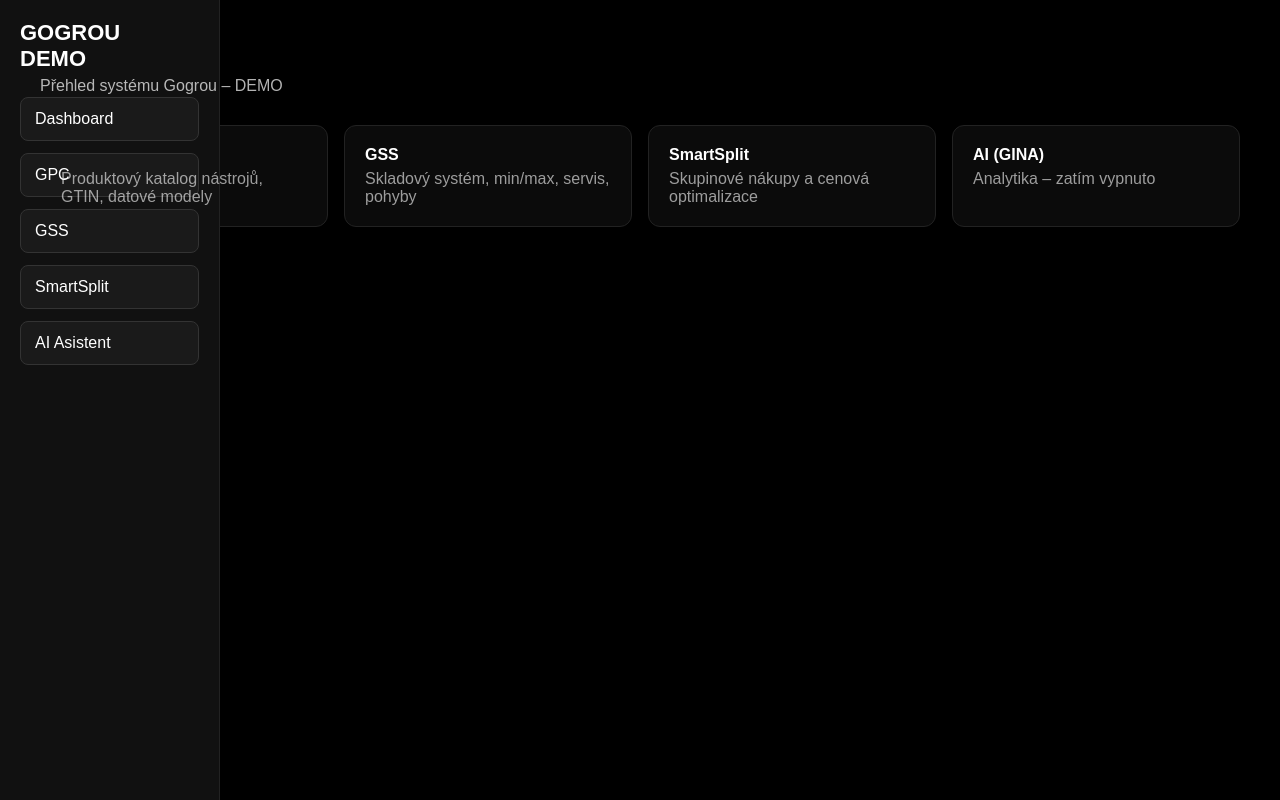
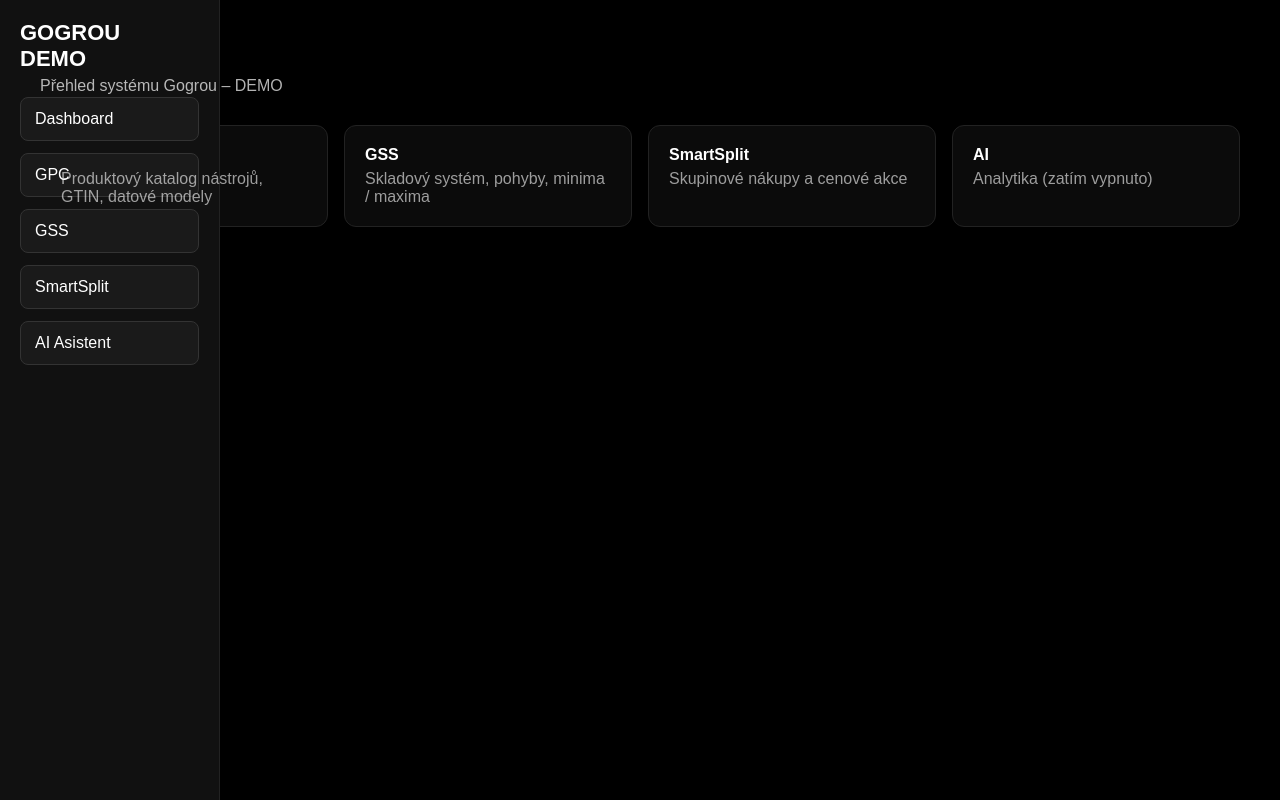
Before and after one commit to gogrou-app/gogrou-demo, a Next.js app: page /dashboard in a window 1280 px wide. Built offline with nearby package versions, Linux system fonts and the light colour scheme.

Commit message:
Update page.js

```diff
--- a/app/dashboard/page.js
+++ b/app/dashboard/page.js
@@ -21,22 +21,22 @@ export default function DashboardPage() {
         />
         <Box
           title="GSS"
-          desc="Skladový systém, min/max, servis, pohyby"
+          desc="Skladový systém, pohyby, minima / maxima"
         />
         <Box
           title="SmartSplit"
-          desc="Skupinové nákupy a cenová optimalizace"
+          desc="Skupinové nákupy a cenové akce"
         />
         <Box
-          title="AI (GINA)"
-          desc="Analytika – zatím vypnuto"
+          title="AI"
+          desc="Analytika (zatím vypnuto)"
         />
       </div>
     </div>
   );
 }
 
-function Box({ title, desc }: { title: string; desc: string }) {
+function Box({ title, desc }) {
   return (
     <div
       style={{
```
